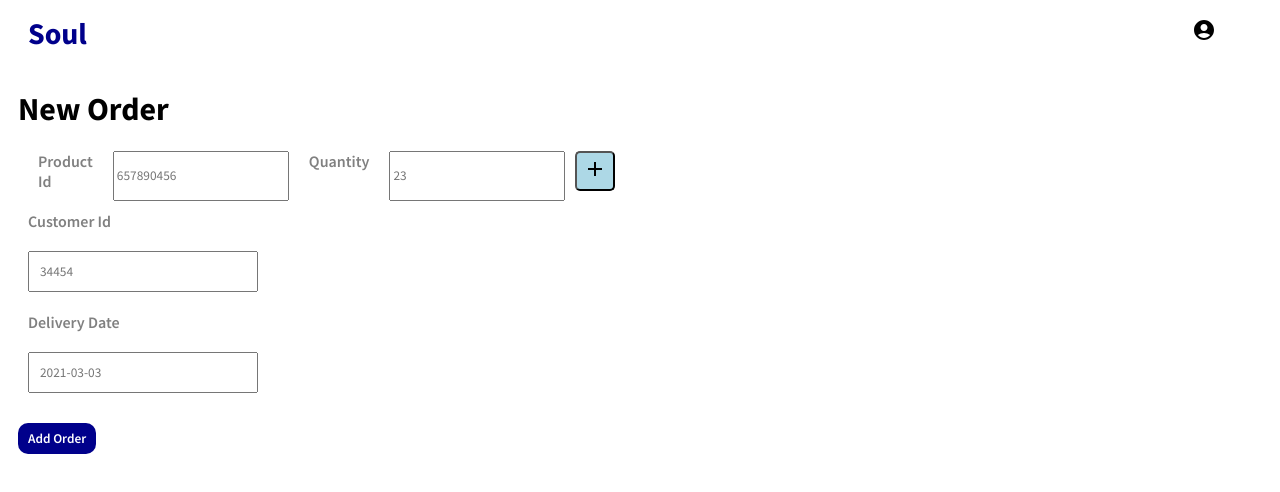
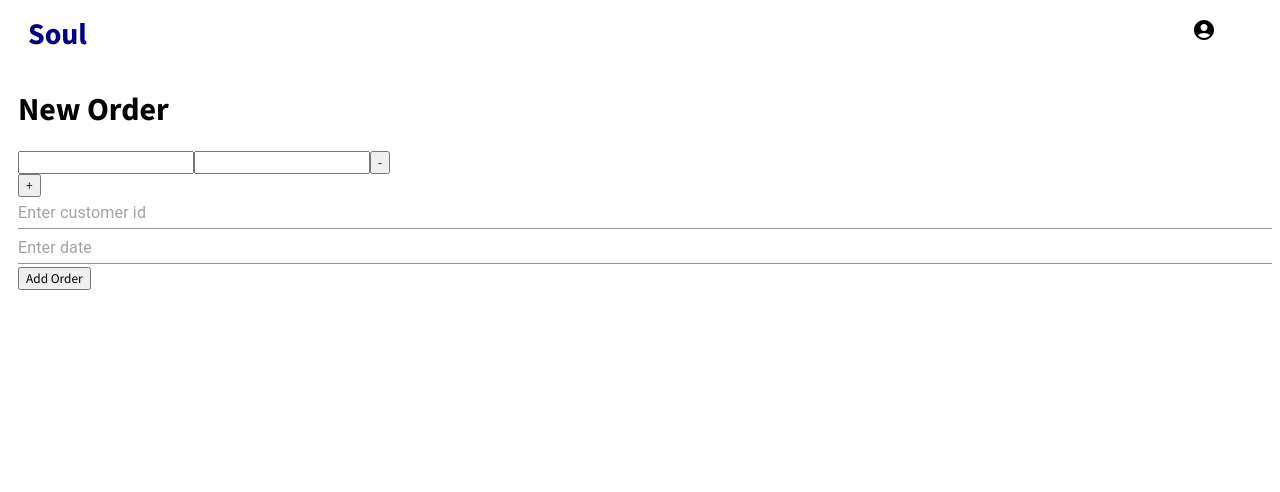
Before and after one commit to Kinza-Ali/apparel-admin, a React (Create React App) app: page /newOrder in a window 1280 px wide. Shown: the top 492 px of the page. Built offline with nearby package versions, Linux system fonts and the light colour scheme.

Commit message:
frontend error on validations

```diff
--- a/src/components/pages/order/NewOrder.jsx
+++ b/src/components/pages/order/NewOrder.jsx
@@ -1,129 +1,264 @@
 import React, { useState } from "react";
-import { useDispatch } from "react-redux";
+import { useDispatch, useSelector } from "react-redux";
 import { useHistory } from "react-router-dom";
 import AddIcon from "@mui/icons-material/Add";
 import RemoveOutlinedIcon from "@mui/icons-material/RemoveOutlined";
 import "./NewOrder.css";
 import { addOrder } from "../../redux/actions/orderActions";
+import { getProductById } from "../../redux/actions/productActions";
+import { Formik, Form, Field, FieldArray, ErrorMessage } from "formik";
+import * as Yup from "yup";
+import { TextField } from "@material-ui/core";
 
 function NewOrder() {
   const dispatch = useDispatch();
   const history = useHistory();
-  const [deliveryDate, setDeliveryDate] = useState();
-  const [customerId, setCustomerId] = useState();
-  const [itemList, setItemList] = useState([{ productId: "", quantity: "" }]);
-
-  const order = [
-    {
-      label: "Customer Id",
-      type: "text",
-      placeholder: 34454,
-    },
-    {
-      label: "Delivery Date",
-      type: "text",
-      placeholder: "2021-03-03",
-    },
-  ];
-
-  const handleInputChange = (e, index) => {
-    const { name, value } = e.target;
-    const list = [...itemList];
-    list[index][name] = value;
-    setItemList(list);
+  const initialValues = {
+    customerId: "",
+    deliveryDate: "",
+    itemList: [{ productId: "", quantity: "" }],
   };
 
-  // handle click event of the Remove button
-  const handleRemoveClick = (index) => {
-    const list = [...itemList];
-    list.splice(index, 1);
-    setItemList(list);
-  };
+  // let productIdError = "";
+  // productIdError = useSelector((state) => state.allProducts.error);
+  // const [deliveryDate, setDeliveryDate] = useState();
+  // const [customerId, setCustomerId] = useState();
+  // // const [itemList, setItemList] = useState([{ productId: "", quantity: "" }]);
+  // const [errorMessage, setErrorMessage] = useState([
+  //   { errorProductId: "required", errorQuantity: "required" },
+  // ]);
+  // const [dateError, setDateError] = useState();
+  // const order = [
+  //   {
+  //     label: "Customer Id",
+  //     type: "text",
+  //     placeholder: 34454,
+  //   },
+  //   {
+  //     label: "Delivery Date",
+  //     type: "text",
+  //     placeholder: "2021-03-03",
+  //   },
+  // ];
 
-  // handle click event of the Add button
-  const handleAddClick = () => {
-    setItemList([...itemList, { productId: "", quantity: "" }]);
-  };
+  // // handle click event of the Add button
 
-  const renderInputComponent = (order) => {
-    return (
-      <input
-        type={order.type}
-        placeholder={order.placeholder}
-        onChange={(e) => handleInput(e, order.label)}
-      />
-    );
-  };
+  // const handleInput = (e, label) => {
+  //   if (label === "Customer Id") {
+  //     setCustomerId(e.target.value);
+  //   } else if (label === "Delivery Date") {
+  //     setDeliveryDate(e.target.value);
+  //   }
+  // };
 
-  const handleInput = (e, label) => {
-    if (label === "Customer Id") {
-      setCustomerId(e.target.value);
-    } else if (label === "Delivery Date") {
-      setDeliveryDate(e.target.value);
-    }
-  };
+  // const handleInputChange = (e, index) => {
+  //   const { name, value } = e.target;
+  //   const list = [...itemList];
+  //   list[index][name] = value;
+  //   setItemList(list);
+  // };
 
-  const handleAddOrder = () => {
-    const orderList = {
-      item: itemList,
-      customerId,
-      deliveryDate,
-    };
+  // // handle click event of the Remove button
+  // const handleRemoveClick = (index) => {
+  //   const list = [...itemList];
+  //   list.splice(index, 1);
+  //   setItemList(list);
+  // };
 
-    dispatch(addOrder(orderList));
-    history.push({ pathname: "/orders" });
+  // const renderInputComponent = (order) => {
+  //   return (
+  //     <input
+  //       type={order.type}
+  //       placeholder={order.placeholder}
+  //       onChange={(e) => handleInput(e, order.label)}
+  //     />
+  //   );
+  // }
+
+  // const handleAddClick = (e, index) => {
+  //   e.preventDefault();
+
+  //   // dispatch(getProductById(itemList[index].productId));
+
+  //   console.log("Starting again " + " index is : " + index);
+  //   let errorMsg = [];
+  //   let error = {};
+  //   let valid = true;
+  //   console.log(itemList[index].productId);
+  //   if (itemList[index].productId) {
+  //     console.log("indside: " + itemList[index].productId);
+  //     dispatch(getProductById(itemList[index].productId));
+  //     console.log(productIdError);
+  //     if (productIdError) {
+  //       console.log("inner if");
+  //       error.errorProductId = "Enter a valid product Id";
+  //       console.log(error.errorProductId + " checking if the value is set");
+  //       valid = false;
+  //     } else {
+  //       console.log("valid product");
+  //       error.errorProductId = "";
+  //     }
+  //   } else if (!itemList[index].productId) {
+  //     console.log("no product id");
+  //     error.errorProductId = "Enter Product Id";
+  //     valid = false;
+  //   } else {
+  //     console.log("in else prod id");
+  //     error.errorProductId = "";
+  //   }
+  //   if (!itemList[index].quantity) {
+  //     console.log("Quantity is empty");
+  //     error.errorQuantity = "Quantity is required";
+  //     valid = false;
+  //   } else if (itemList[index].quantity < 1) {
+  //     console.log("quantity is less than 1");
+  //     error.errorQuantity = "Quantity must be greater than 0";
+  //     valid = false;
+  //   } else {
+  //     error.errorQuantity = " ";
+  //   }
+  //   if (valid) {
+  //     setItemList([...itemList, { productId: "", quantity: "" }]);
+  //   }
+
+  //   errorMsg = error;
+
+  //   if (index === 0) {
+  //     setErrorMessage([errorMsg]);
+  //   } else {
+  //     setErrorMessage([...errorMessage, errorMsg]);
+  //   }
+
+  //   console.log(JSON.stringify(errorMsg));
+  //   console.log(JSON.stringify(errorMessage));
+  // };
+
+  // const handleAddOrder = () => {
+  //   let dateRegx = /^\d{4}\-(0?[1-9]|1[012])\-(0?[1-9]|[12][0-9]|3[01])$/;
+  //   let dateValidation = dateRegx.test(deliveryDate);
+  //   console.log(dateValidation);
+  //   if (!dateValidation) {
+  //     setDateError("Enter date in YYYY-MM-DD format");
+  //   } else {
+  //     const orderList = {
+  //       item: itemList,
+  //       customerId,
+  //       deliveryDate,
+  //     };
+  //     dispatch(addOrder(orderList));
+  //     history.push({ pathname: "/orders" });
+  //   }
+  // };
+  //Formik
+
+  const validationSchema = Yup.object().shape({
+    customerId: Yup.string().required("Required"),
+    deliveryDate: Yup.date().required("Required"),
+    itemList: Yup.array().of(
+      Yup.object().shape({
+        productId: Yup.string().min(4, "too short").required("Required"), // these constraints take precedence
+        quantity: Yup.string()
+          .min(1, "Must be greater than 0")
+          .required("Required"), // these constraints take precedence
+      })
+    ),
+    //where to add custom validations
+
+    // .required('Must have friends') // these constraints are shown if and only if inner constraints are satisfied
+    // .min(3, 'Minimum of 3 friends'),
+  });
+  const onSubmit = (values, props) => {
+    // console.log(values.email, values.password);
+    // dispatch(loginUser(values.email, values.password));
+    console.log(values);
+    // dispatch(addOrder(values));
+    //     history.push({ pathname: "/orders" });
   };
   return (
     <div className="newOrder">
       <h1 className="addOrderTitle">New Order</h1>
-      <form className="addOrderForm">
-        {itemList.map((x, i) => {
-          return (
-            <div key={i} className="addOrder">
-              <label>Product Id</label>
-              <input
-                name="productId"
-                placeholder="657890456"
-                value={x.productId}
-                onChange={(e) => handleInputChange(e, i)}
+      <Formik
+        initialValues={initialValues}
+        onSubmit={onSubmit}
+        validationSchema={validationSchema}
+      >
+        {(props) => (
+          <Form>
+            <div>
+              <FieldArray
+                name="itemList"
+                render={(arrayHelpers) => (
+                  <div>
+                    {initialValues.itemList.map((item, index) => (
+                      <div key={index}>
+                        {/** both these conventions do the same */}
+                        <Field name={`itemList[${index}].productId`} />
+                        <Field name={`itemList.${index}.quantity`} />
+
+                        <button
+                          type="button"
+                          onClick={() => arrayHelpers.remove(index)}
+                        >
+                          -
+                        </button>
+                      </div>
+                    ))}
+                    <button
+                      type="button"
+                      onClick={() =>
+                        arrayHelpers.push({ productId: "", quantity: "" })
+                      }
+                    >
+                      +
+                    </button>
+                  </div>
+                )}
               />
-              <label> Quantity </label>
-              <input
-                className="ml10"
-                name="quantity"
-                placeholder="23"
-                value={x.quantity}
-                onChange={(e) => handleInputChange(e, i)}
-              />
-              <div className="addOrder">
-                {itemList.length !== 1 && (
-                  <button className="mr10" onClick={() => handleRemoveClick(i)}>
-                    <RemoveOutlinedIcon />
-                  </button>
-                )}
-                {itemList.length - 1 === i && (
-                  <button className="ml10" onClick={handleAddClick}>
-                    <AddIcon />
-                  </button>
-                )}
+              <div>
+                <Field
+                  as={TextField}
+                  name="customerId"
+                  placeholder="Enter customer id"
+                  type="text"
+                  fullWidth
+                  required
+                  helperText={<ErrorMessage name="customerId" />}
+                  className="my-1 p-4"
+                />
+              </div>
+              <div>
+                <Field
+                  as={TextField}
+                  name="deliveryDate"
+                  placeholder="Enter date"
+                  type="text"
+                  fullWidth
+                  required
+                  helperText={
+                    <ErrorMessage
+                      name="deliveryDate"
+                      style={{ color: "red" }}
+                    />
+                  }
+                  className="my-1 p-4"
+                />
+              </div>
+              <div>
+                <button
+                  type="submit"
+                  color="primary"
+                  variant="contained"
+                  disabled={props.isSubmitting}
+                  fullWidth
+                  className="btn"
+                >
+                  {props.isSubmitting ? "Loading" : "Add Order"}
+                </button>
               </div>
             </div>
-          );
-        })}
-
-        {order.map((order) => {
-          return (
-            <div className="addOrderItem">
-              <label>{order.label}</label>
-              {renderInputComponent(order)}
-            </div>
-          );
-        })}
-
-        <button className="addOrderButton" onClick={handleAddOrder}>
-          Add Order
-        </button>
-      </form>
+          </Form>
+        )}
+      </Formik>
     </div>
   );
 }
--- a/src/components/pages/user/UpdateUser.jsx
+++ b/src/components/pages/user/UpdateUser.jsx
@@ -12,6 +12,7 @@ import {
   updateUserData,
   getUserDataById,
 } from "../../redux/actions/userActions";
+import { phoneRegx, nameRegx } from "../../Validation/RegxValidations";
 
 function UpdateUser() {
   const dispatch = useDispatch();
@@ -20,19 +21,26 @@ function UpdateUser() {
   const [name, setName] = useState();
   const [role, setRole] = useState();
   const [contact, setContact] = useState();
+  const [errorValidation, setErrorValidation] = useState("");
   // const user = useSelector((state) => state.allUser.user.data);
   const userList = [
     {
       label: "Full Name",
-      placeholder: "user.name",
+      placeholder: "John",
+      isRole: false,
+    },
+    // {
+    //   label: "Role",
+    //   placeholder: "user.role",
+    // },
+    {
+      label: "Phone",
+      placeholder: "",
+      isRole: false,
     },
     {
       label: "Role",
-      placeholder: "user.role",
-    },
-    {
-      label: "Phone",
-      placeholder: "user.contact",
+      isRole: true,
     },
   ];
   // useEffect(() => {
@@ -40,17 +48,26 @@ function UpdateUser() {
   //   dispatch(getUserDataById(userId));
   // }, [dispatch]);
   // console.log(user._id + " FORM UPDATE USER");
+  const handleRadioButton = (e) => {
+    console.log(e.target.value);
+    setRole(e.target.value);
+  };
 
   const handleInput = (e, label) => {
     if (label === "Full Name") {
       setName(e.target.value);
-    } else if (label === "Role") {
-      setRole(e.target.value);
     } else if (label === "Phone") {
       setContact(e.target.value);
     }
   };
   const handleUpdate = () => {
+    const isPhoneValid = phoneRegx.test(contact);
+    const isNameValid = nameRegx.test(name);
+    if (!isNameValid) {
+      setErrorValidation("Name Must be alphabets");
+    } else if (!isPhoneValid) {
+      setErrorValidation("Phone should be +91 0123456789");
+    } else {
       const user = {
         name,
         contact,
@@ -58,6 +75,40 @@ function UpdateUser() {
       };
       dispatch(updateUserData(userId, user));
       history.push({ pathname: "/users" });
+    }
+  };
+  const renderInputComponent = (user) => {
+    if (user.isRole) {
+      return (
+        <div>
+          <div className="newUserRole">
+            <input
+              type="radio"
+              name="role"
+              id="admin"
+              value="1"
+              onChange={(e) => handleRadioButton(e)}
+            />
+            <label htmlFor="admin">Admin</label>
+            <input
+              type="radio"
+              name="role"
+              id="user"
+              value="2"
+              onChange={(e) => handleRadioButton(e)}
+            />
+            <label htmlFor="user">User</label>
+          </div>
+        </div>
+      );
+    }
+    return (
+      <input
+        type={user.type}
+        placeholder={user.placeholder}
+        onChange={(e) => handleInput(e, user.label)}
+      />
+    );
   };
 
   return (
@@ -104,15 +155,11 @@ function UpdateUser() {
                 return (
                   <div key={i} className="userUpdateItem">
                     <label>{user.label}</label>
-                    <input
-                      type="text"
-                      placeholder={user.placeholder}
-                      className="userUpdateInput"
-                      onChange={(e) => handleInput(e, user.label)}
-                    />
+                    {renderInputComponent(user)}
                   </div>
                 );
               })}
+              <p style={{ color: "red" }}>{errorValidation}</p>
             </div>
             <div className="userUpdateRight">
               <button className="userUpdateButton" onClick={handleUpdate}>
--- a/src/components/redux/actions/orderActions.js
+++ b/src/components/redux/actions/orderActions.js
@@ -33,8 +33,7 @@ export const getOrderDtaById = (id) => async (dispatch) => {
 export const deleteOrder = (id) => async (dispatch) => {
   try {
     console.log("Inside delete Order");
-    orderService.deleteOrder(id).then((data) => {
-      console.log(JSON.stringify(data));
+    orderService.deleteOrder(id).then(() => {
       dispatch({ type: ActionTypes.REMOVE_ORDER });
     });
   } catch (error) {
```
Also changed, not shown: src/components/pages/order/UpdateOrder.jsx (+12 -2 lines), src/components/pages/user/NewUser.jsx (+37 -7 lines), src/components/redux/actions/userActions.js (+14 -9 lines), src/services/Services.js (+10 -8 lines). Lines whose indentation alone changed are shown as unchanged.
